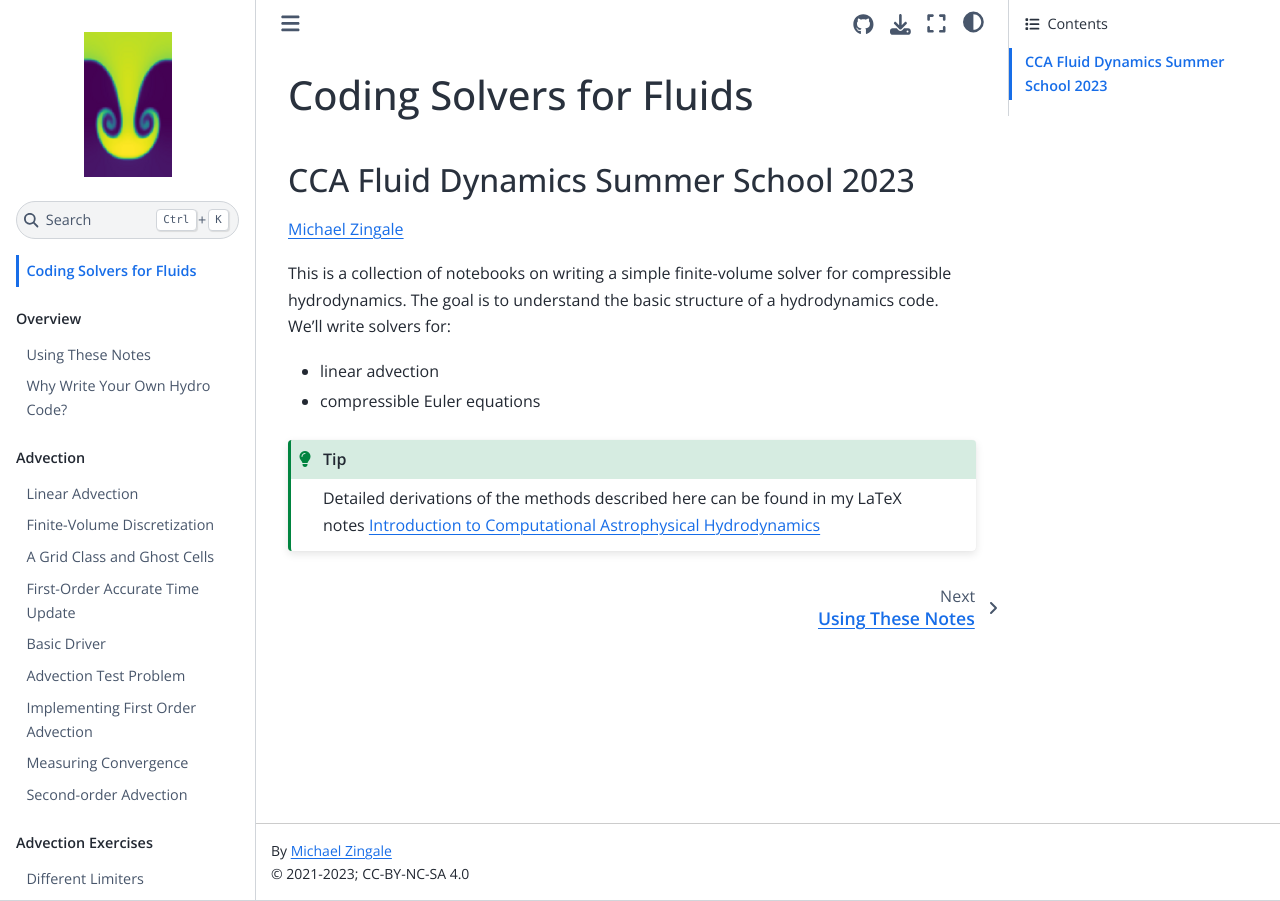
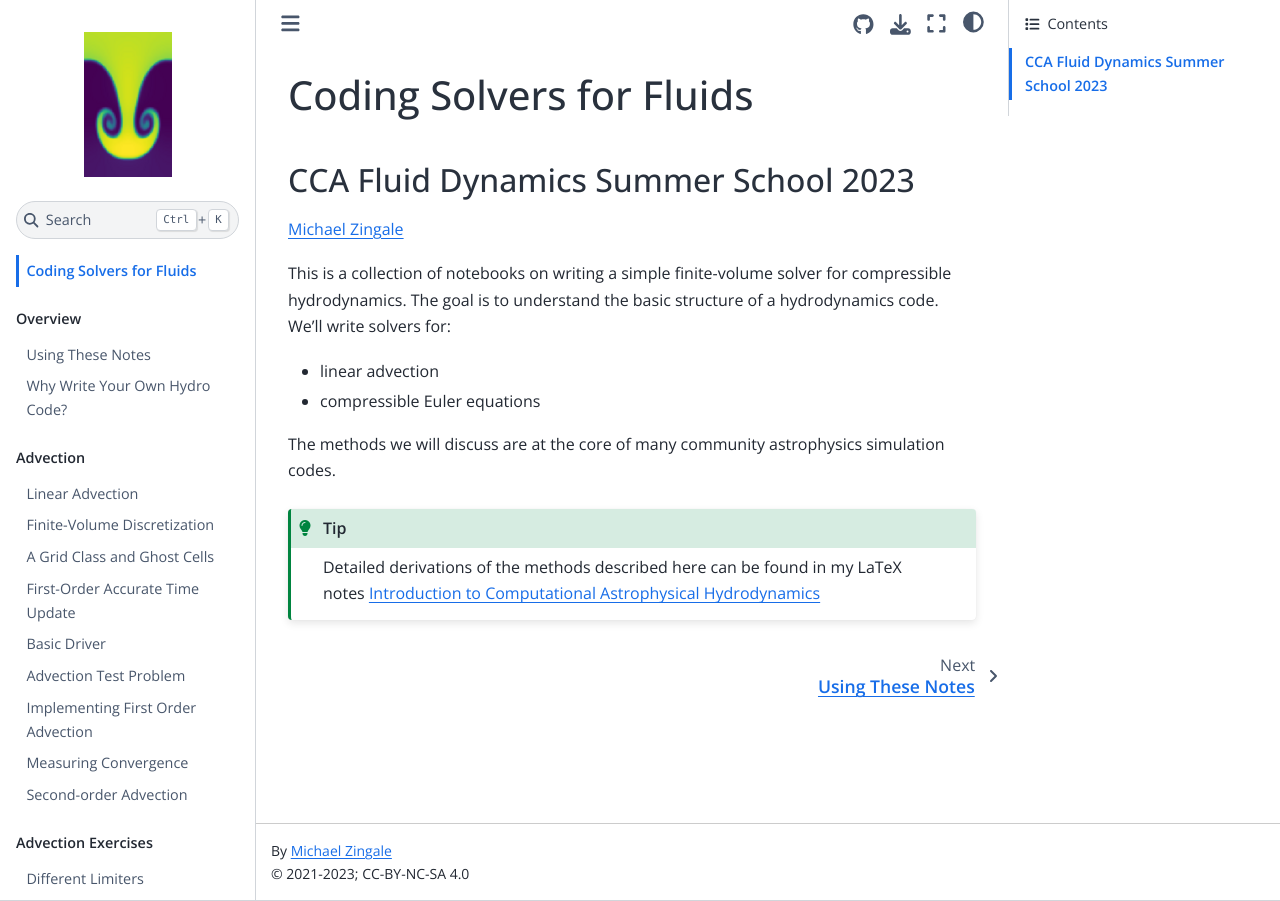
Before and after one commit to zingale/cca-summer-school, a Jupyter Book: the page built from content/intro.md, in a window 1280 px wide. Built offline with Jupyter Book 1.0.4 settings and Sphinx 7.4.7 and the Sphinx Book theme 1.1.4, drawn with Linux system fonts in a browser that asks for light colours.

Commit message:
more intro

````diff
--- a/content/intro.md
+++ b/content/intro.md
@@ -16,6 +16,10 @@ for:
 * compressible Euler equations
 
 
+The methods we will discuss are at the core of many community astrophysics simulation
+codes.
+
+
 ```{tip}
 
    Detailed derivations of the methods described here can be found in my LaTeX notes
````
